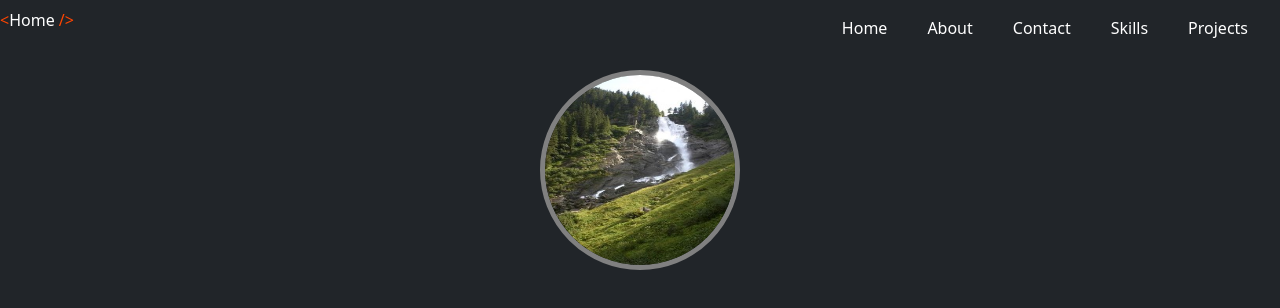
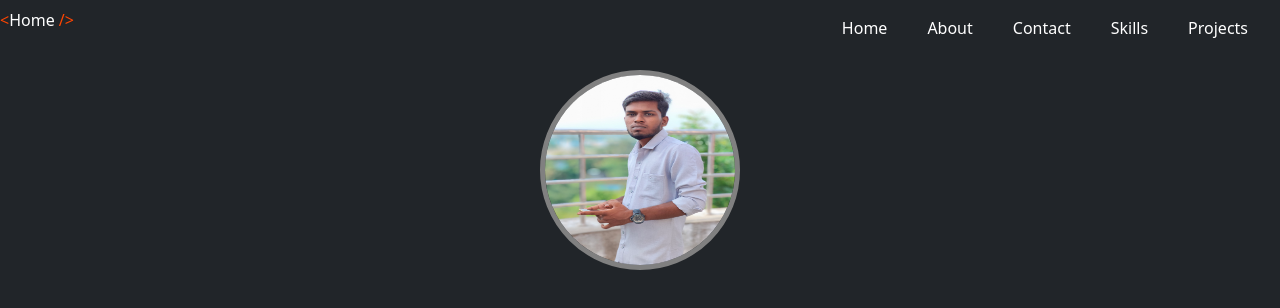
Before and after one commit to karthi-d-log/kv-port, a plain HTML site: page index.html in a window 1280 px wide. Shown: the top 308 px of the page. Drawn offline with nearby package versions, Linux system fonts and the light colour scheme.

Commit message:
Update index.html with portofolio.htm

```diff
--- a/index.html
+++ b/index.html
@@ -102,7 +102,7 @@
     <!--Adding image-->
 
     <div class="text-white rounded-circle d-flex justify-content-center align-items-center " id="home"> <img
-        src="2OrtT.jpg" class="rounded-circle  "
+        src="karthi.jpg" class="rounded-circle  "
         style="width: 200px;height: 200px; border:5px solid grey; margin-top: 70px;" alt=""></div>
 
     <!--Greetings and self info-->
```
